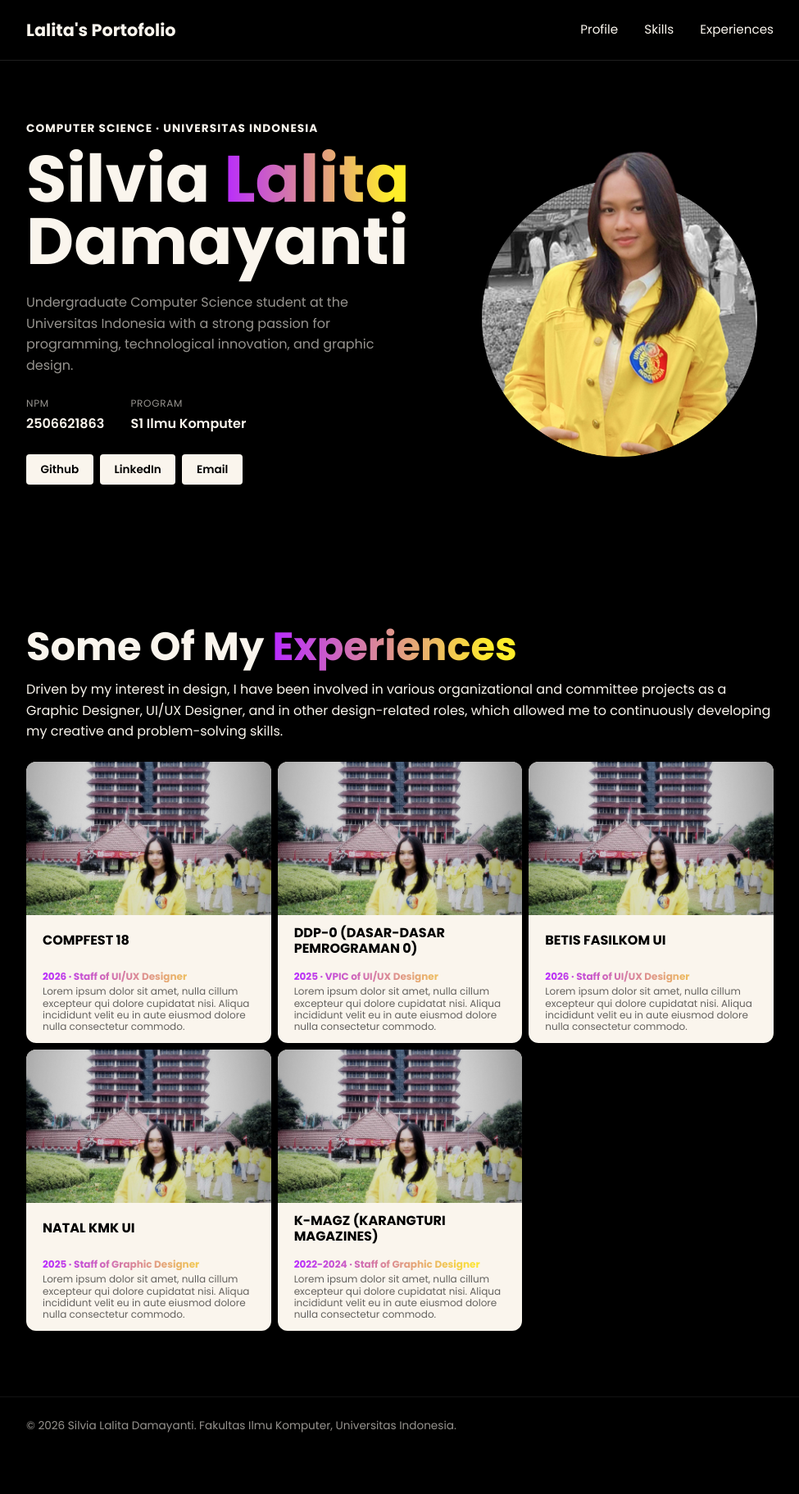
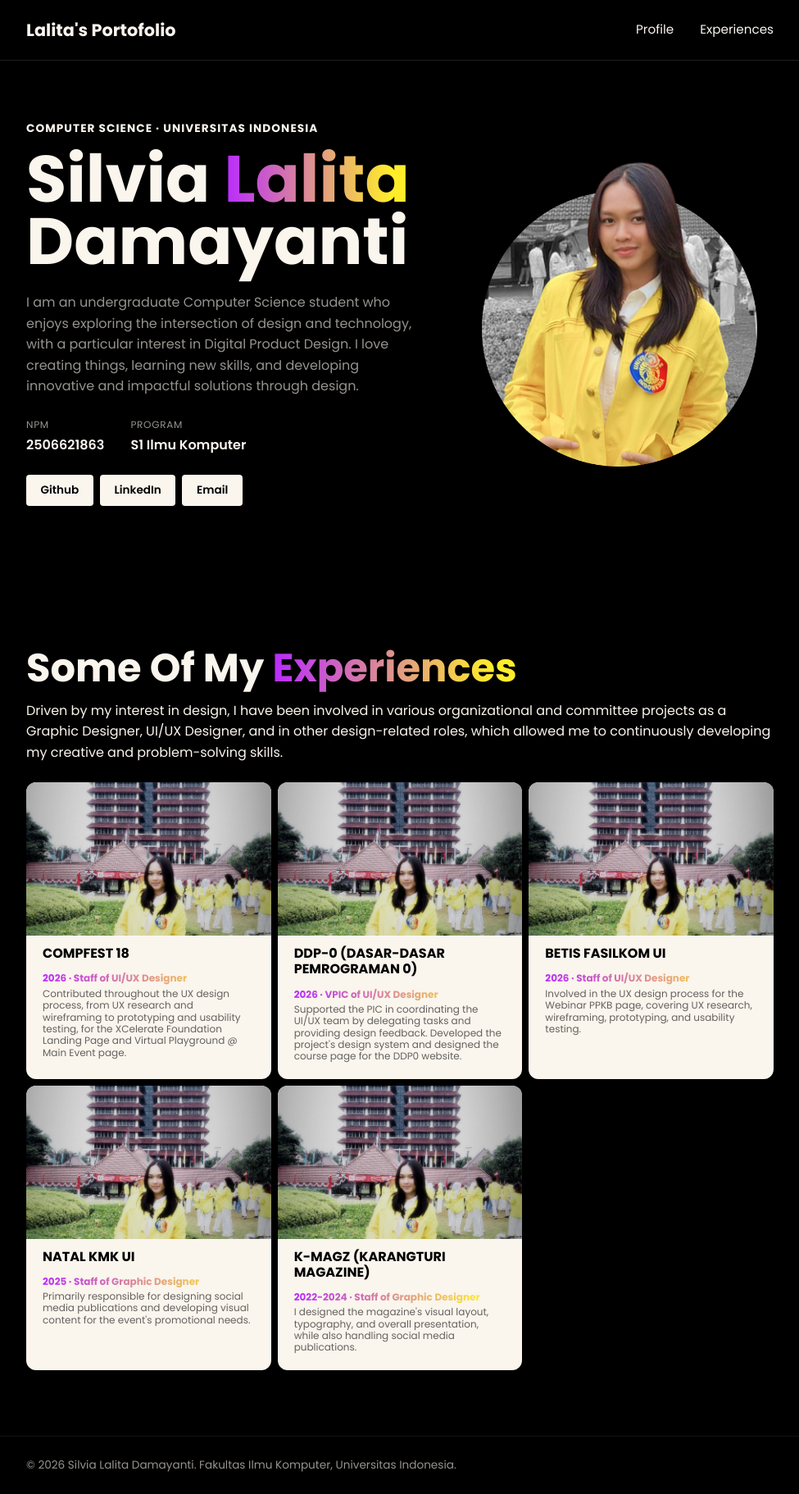
Before and after one commit to silvialalita/myportofolio, a Django app: page / in a window 1280 px wide. Shown: the whole page at 82% size, without its empty margins (152-1127 px from the left). Before the commit the page ends 1747 px from the top, so only its background shows below. Run offline with Django 5.2, Linux system fonts and the light colour scheme.

Commit message:
docs(content): replace placeholder text on experiences and hero sections

```diff
--- a/static/css/style.css
+++ b/static/css/style.css
@@ -253,7 +253,6 @@ span{
 
 .experience-header{
     padding: 12px 20px 0px 20px;
-    margin-top: auto;
 }
 
 .experience-header h3 {
@@ -266,8 +265,8 @@ span{
 }
 
 .experience-detail {
-    margin-top: auto;
-    padding: 12px 20px 12px 20px;
+    /*margin-top: auto;*/
+    padding: 8px 20px 20px 20px;
     font-size: 0.75rem;
 }
 
--- a/templates/index.html
+++ b/templates/index.html
@@ -17,7 +17,6 @@
             <a href="#profile" class="brand">Lalita's Portofolio</a>
             <nav>
                 <a href="#profile">Profile</a>
-                <a href="#skills">Skills</a>
                 <a href="#experience">Experiences</a>
             </nav>
         </div>
@@ -43,7 +42,7 @@
 
                 <div class="hero-details">
                     <p class="bio">
-                        Undergraduate Computer Science student at the Universitas Indonesia with a strong passion for programming, technological innovation, and graphic design.
+                        I am an undergraduate Computer Science student who enjoys exploring the intersection of design and technology, with a particular interest in Digital Product Design. I love creating things, learning new skills, and developing innovative and impactful solutions through design.
                     </p>
                     <dl class="meta-list">
                         <div class="meta-row">
@@ -62,14 +61,6 @@
                     </div>
                 </div>
             </div>
-
-
-        </section>
-
-        <section class="skills" id="skills">
-            <div class="container skills-grid">
-
-            </div>
         </section>
 
         <section class="experience" id="experience">
@@ -86,7 +77,7 @@
                     <div class="experience-card">
                         <img
                             src="/static/img/avatar_lita.jpg"
-                            alt="UI/UX Design Club"
+                            alt="COMPFEST 18"
                             class="experience-image"
                         >
                         <div class="experience-header">
@@ -94,29 +85,33 @@
                             </div>
                         <div class="experience-detail">
                             <p class="year-and-role">2026 &middot; Staff of UI/UX Designer</p>
-                            <p class="role-desc">Lorem ipsum dolor sit amet, nulla cillum excepteur qui dolore cupidatat nisi. Aliqua incididunt velit eu in aute eiusmod dolore nulla consectetur commodo.</p>
+                            <p class="role-desc">
+                                Contributed throughout the UX design process, from UX research and wireframing to prototyping and usability testing, for the XCelerate Foundation Landing Page and Virtual Playground @ Main Event page.
+                            </p>
                         </div>
                     </div>
 
                     <div class="experience-card">
                         <img
                             src="/static/img/avatar_lita.jpg"
-                            alt="UI/UX Design Club"
+                            alt="Dasar-dasar Pemrograman 0"
                             class="experience-image"
                         >
                         <div class="experience-header">
                             <h3>DDP-0 (Dasar-dasar Pemrograman 0)</h3>
                             </div>
                         <div class="experience-detail">
-                            <p class="year-and-role">2025 &middot; VPIC of UI/UX Designer</p>
-                            <p class="role-desc">Lorem ipsum dolor sit amet, nulla cillum excepteur qui dolore cupidatat nisi. Aliqua incididunt velit eu in aute eiusmod dolore nulla consectetur commodo.</p>
+                            <p class="year-and-role">2026 &middot; VPIC of UI/UX Designer</p>
+                            <p class="role-desc">
+                                Supported the PIC in coordinating the UI/UX team by delegating tasks and providing design feedback. Developed the project's design system and designed the course page for the DDP0 website.
+                            </p>
                         </div>
                     </div>
 
                     <div class="experience-card">
                         <img
                             src="/static/img/avatar_lita.jpg"
-                            alt="UI/UX Design Club"
+                            alt="Bimbingan Belajar Gratis (BETIS) Fasilkom UI"
                             class="experience-image"
                         >
                         <div class="experience-header">
@@ -124,14 +119,16 @@
                             </div>
                         <div class="experience-detail">
                             <p class="year-and-role">2026 &middot; Staff of UI/UX Designer</p>
-                            <p class="role-desc">Lorem ipsum dolor sit amet, nulla cillum excepteur qui dolore cupidatat nisi. Aliqua incididunt velit eu in aute eiusmod dolore nulla consectetur commodo.</p>
+                            <p class="role-desc">
+                                Involved in the UX design process for the Webinar PPKB page, covering UX research, wireframing, prototyping, and usability testing.
+                            </p>
                         </div>
                     </div>
 
                     <div class="experience-card">
                         <img
                             src="/static/img/avatar_lita.jpg"
-                            alt="UI/UX Design Club"
+                            alt="Perayaan Natal KMK UI 2025"
                             class="experience-image"
                         >
                         <div class="experience-header">
@@ -139,22 +136,26 @@
                             </div>
                         <div class="experience-detail">
                             <p class="year-and-role">2025 &middot; Staff of Graphic Designer</p>
-                            <p class="role-desc">Lorem ipsum dolor sit amet, nulla cillum excepteur qui dolore cupidatat nisi. Aliqua incididunt velit eu in aute eiusmod dolore nulla consectetur commodo.</p>
+                            <p class="role-desc">
+                                Primarily responsible for designing social media publications and developing visual content for the event's promotional needs.
+                            </p>
                         </div>
                     </div>
 
                     <div class="experience-card">
                         <img
                             src="/static/img/avatar_lita.jpg"
-                            alt="UI/UX Design Club"
+                            alt="Karangturi School Magazine (K-MAGZ)"
                             class="experience-image"
                         >
                         <div class="experience-header">
-                            <h3>K-MAGZ (Karangturi Magazines)</h3>
+                            <h3>K-MAGZ (Karangturi Magazine)</h3>
                             </div>
                         <div class="experience-detail">
                             <p class="year-and-role">2022-2024 &middot; Staff of Graphic Designer</p>
-                            <p class="role-desc">Lorem ipsum dolor sit amet, nulla cillum excepteur qui dolore cupidatat nisi. Aliqua incididunt velit eu in aute eiusmod dolore nulla consectetur commodo.</p>
+                            <p class="role-desc">
+                                I designed the magazine's visual layout, typography, and overall presentation, while also handling social media publications.
+                            </p>
                         </div>
                     </div>
 
```
